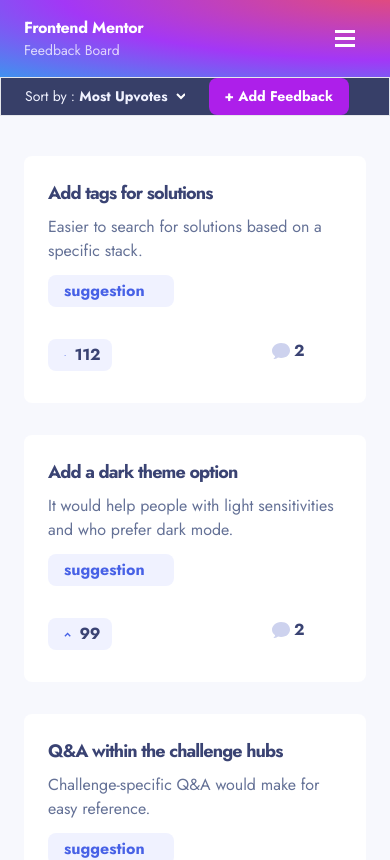
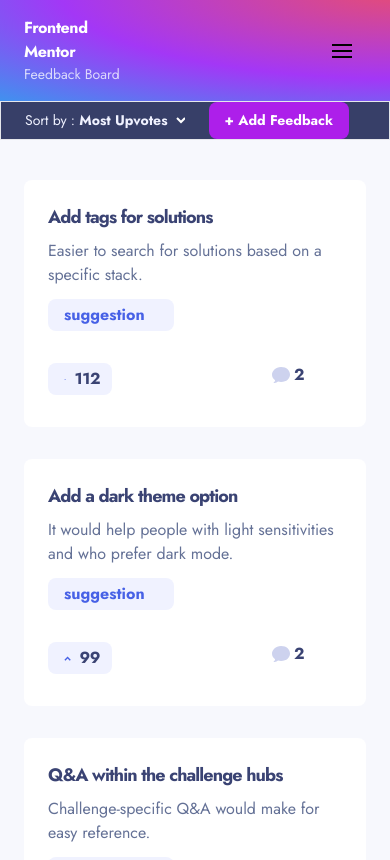
Before and after one commit to MundiaNderi/Product-feedback-app, a React (Vite) app: page /suggestions in a window 390 px wide. Shown: the top 860 px of the page. Built offline with nearby package versions, Linux system fonts and the light colour scheme.

Commit message:
Mobile Menu

```diff
--- a/package.json
+++ b/package.json
@@ -11,6 +11,7 @@
     "preview": "vite preview"
   },
   "dependencies": {
+    "hamburger-react": "^2.5.0",
     "react": "^18.2.0",
     "react-dom": "^18.2.0",
     "react-router-dom": "^6.21.2"
--- a/src/Feedback.tsx
+++ b/src/Feedback.tsx
@@ -35,10 +35,10 @@ export default function Feedback() {
                 </p>
               </div>
               <div className="mr-0 md:mr-40 flex flex-col" >
-                <h2 className="font-jost text-darkNavy text-lg font-bold leading-normal tracking-tighter mt-6 md:mt-7 mx-6 hover:text-blue ">
+                <h2 className="font-jost text-darkNavy text-lg font-bold leading-normal tracking-tighter mt-6 md:mt-7 sm:mx-6 hover:text-blue ">
                   {feedback.title}
                 </h2>
-                <p className="font-jost font-normal leading-normal text-lightGrey text-base mt-2 md:mt-1 mx-6 md:mx-0">
+                <p className="font-jost font-normal leading-normal text-lightGrey text-base mt-2 md:mt-1 mx-6 md:mx-6">
                   {feedback.description}
                 </p>
                 <p className="text-blue font-jost text-base font-semibold leading-normal py-1 px-4 bg-pastelPurple rounded-lg mt-3  ml-6 mr-48 md:mr-80 md:mb-7 ">
--- a/src/Header.tsx
+++ b/src/Header.tsx
@@ -1,19 +1,87 @@
-import '/src/Header.css'
+import { useState } from 'react';
+import '/src/Header.css';
+import { Turn as Hamburger } from 'hamburger-react';
+import { Link } from 'react-router-dom';
+
 
 export default function Header() {
+
+    const [menuOpen, setMenuOpen] = useState(false);
+
+    const handleToggle = (toggled) => {
+        setMenuOpen(toggled)
+    }
     return (
         <div className="header md:hidden flex flex-row items-center px-6" >
-            <div className="my-4 inline-flex flex-col justify-center items-start mr-48" >
+            {/*Feedback Board */}
+            <div className="my-4 inline-flex flex-col justify-center items-start mr-48 relative" >
                 <h1 className='text-white font-jost text-base tracking-tight font-bold leading-normal md:tracking-tighter' >Frontend Mentor</h1>
                 <p className='text-white font-jost text-sm font-medium leading-normal opacity-75' >Feedback Board</p>
             </div>
-            <div className="items-end" >
-                <svg xmlns="http://www.w3.org/2000/svg" width="20" height="17" viewBox="0 0 20 17" fill="none">
-                    <rect width="20" height="3" fill="white"/>
-                    <rect y="7" width="20" height="3" fill="white"/>
-                    <rect y="14" width="20" height="3" fill="white"/>
+            {/*Hamburger Menu */}
+            <div className="items-end relative " >
+                    <Hamburger
+                    size={20}
+                    duration={0.4}
+                    direction="right"
+                     onToggle={(toggled) => handleToggle(toggled)}
+                    />
+            </div>
+
+            {/* Filters */}
+            {menuOpen &&
+                <div className='flex flex-col mt-60  absolute ml-28  bg-pastelPurple border border-rose-500 ' >
+                    <div className="tags mt-60 absolute bg-white flex-col mx-6 " >
+                        <div className='flex-row  ml-6'>
+                            <a className='font-jost text-blue py-1 px-4 bg-pastelPurple text-sm font-semibold mr-2 rounded-md' href='/'>All</a>
+                            <a className='font-jost text-blue py-1 px-4 bg-pastelPurple text-sm font-semibold mr-2 rounded-md' href='/'>UI</a>
+                            <a className='font-jost text-blue py-1 px-4 bg-pastelPurple text-sm font-semibold mr-17 rounded-md' href='/'>UX</a>
+                        </div>
+                            <div className='flex-row ml-6 mt-5 ' >
+                            <a className='font-jost text-blue py-1 px-4 bg-pastelPurple text-sm font-semibold mr-2 rounded-md' href='/'>Enhancement</a>
+                            <a className='font-jost text-blue py-1 px-4 bg-pastelPurple text-sm font-semibold mr-2 rounded-md' href='/'>Bug</a>
+                        </div>
+                        <div className='ml-6 mt-3 mb-6' >
+                            <a className='font-jost text-blue py-1 px-4 bg-pastelPurple text-sm font-semibold mr-2 rounded-md' href='/'>Feature</a>
+                        </div>
+            </div>
+
+            {/*Roadmap */}
+            <div className="roadmap absolute bg-white mt-6 mx-6 px-6 flex-col " >
+                <div className='flex  flex-row pt-5' >
+                    <h2 className='mr-24 font-jost text-xl font-bold tracking-wide text-darkNavy' >Roadmap</h2>
+                    <Link className='font-jost text-sm font-semibold underline opacity-25 ' to='/view'>view</Link>
+                </div>
+                <div className='flex flex-row items-center mt-6 ' >
+                    <svg
+                    className='my-1 mr-4'
+                    xmlns="http://www.w3.org/2000/svg" width="8" height="8" viewBox="0 0 8 8" fill="none">
+                        <circle cx="4" cy="4" r="4" fill="#F49F85"/>
                     </svg>
+                    <p className='text-lightGrey font-jost mr-28  text-base font-normal' >Planned</p>
+                    <p className='pl-1 text-lightGrey font-bold ' >0</p>
+                </div>
+
+                <div className='flex flex-row items-center' >
+                    <svg className='my-1 mr-4'
+                    xmlns="http://www.w3.org/2000/svg" width="8" height="8" viewBox="0 0 8 8" fill="none">
+                        <circle cx="4" cy="4" r="4" fill="#AD1FEA"/>
+                    </svg>
+                    <p className='font-jost text-lightGrey font-bol' >In-Progress</p>
+                    <p className='ml-24 text-lightGrey font-bold ' >0</p>
+                </div>
+
+                    <div className='flex flex-row pb-6 items-center' >
+                        <svg className='my-1 mr-4'
+                        xmlns="http://www.w3.org/2000/svg" width="8" height="8" viewBox="0 0 8 8" fill="none">
+                            <circle cx="4" cy="4" r="4" fill="#62BCFA"/>
+                        </svg>
+                        <p className='font-jost text-lightGrey' >Live</p>
+                        <p className='ml-36 text-lightGrey font-bold ' >0</p>
+                    </div>
             </div>
-        </div>
+            </div>
+            }
+            </div>
     )
 }
--- a/src/Sidebar.tsx
+++ b/src/Sidebar.tsx
@@ -4,12 +4,15 @@ import { Link } from 'react-router-dom';
 export default function Sidebar() {
     return (
         <div className='hidden mt-24 mr-8 ml-40 rounded-md md:flex md:flex-col' >
+            {/*Feedback Board*/}
             <div className="mentorboard md:inline-flex flex-col justify-center items-start" >
                 <h2 className='ml-6 mt-16 mr-20 text-white font-jost text-20 font-normal md:font-bold leading-normal tracking-tighter md:tracking-normal'>
                     Frontend Mentor
                 </h2>
                 <p className='mb-6 ml-6 mr-30 text-white font-jost text-15 font-medium leading-normal'>Feedback Board</p>
             </div>
+
+            {/*Filters */}
             <div className="tags mt-6 bg-white " >
                 <div className='flex-row mt-6 ml-6'>
                     <a className='font-jost text-blue py-1 px-4 bg-pastelPurple text-sm font-semibold mr-2 rounded-md' href='/'>All</a>
@@ -25,6 +28,7 @@ export default function Sidebar() {
                 </div>
             </div>
 
+            {/* Roadmap */}
             <div className="roadmap bg-white mt-6 px-6 " >
                 <div className='flex flex-row pt-5' >
                     <h2 className='mr-24 font-jost text-xl font-bold tracking-wide text-darkNavy' >Roadmap</h2>
```
Also changed, not shown: 1 other file (tests, documents, lock files or other folders).
